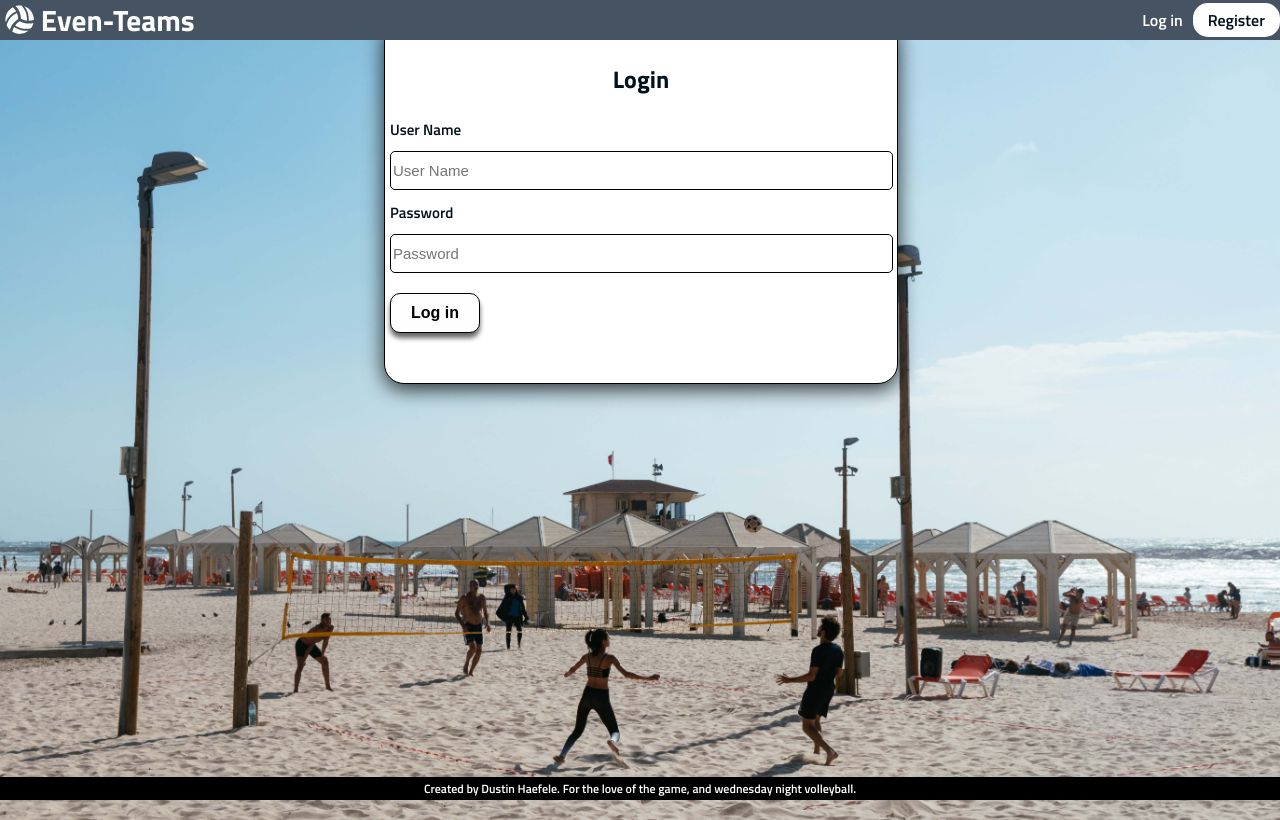
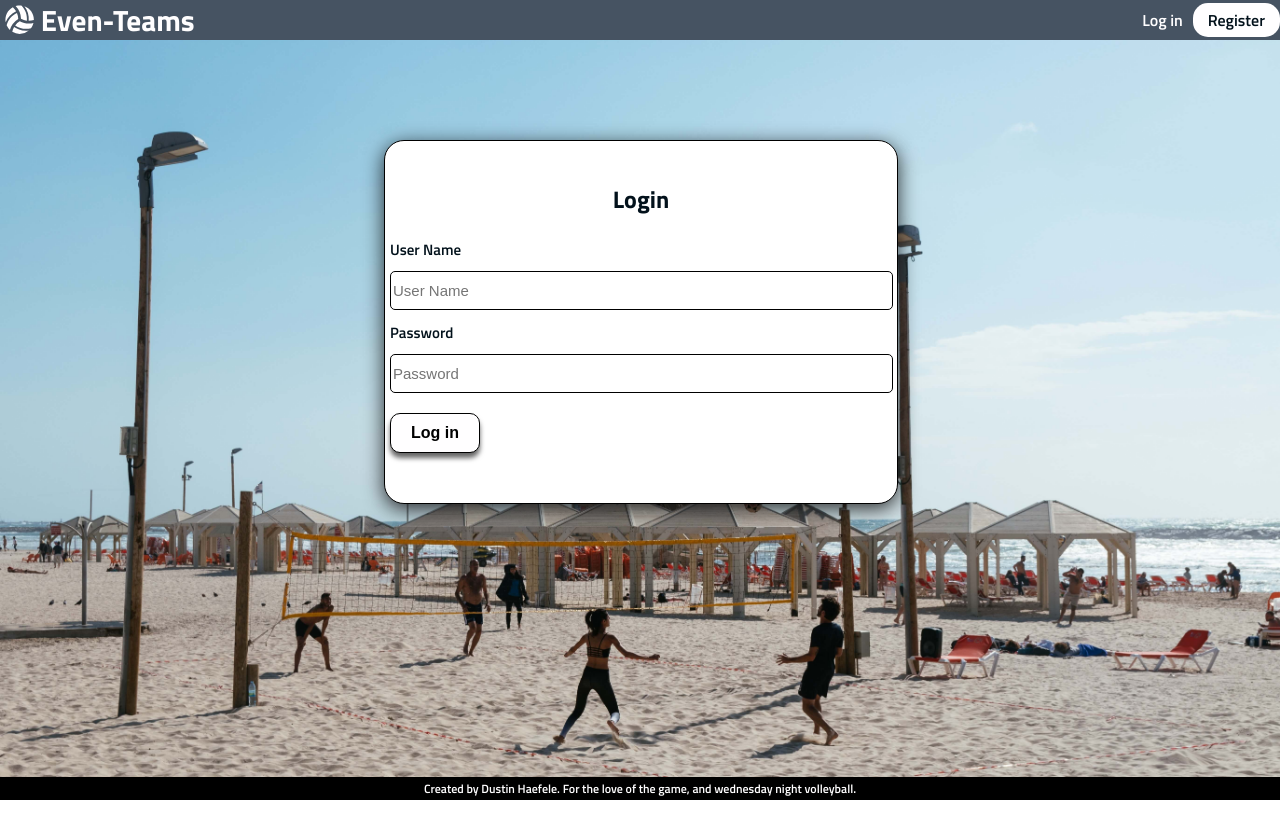
Before and after one commit to DustinHaefele/even-teams-client, a React (Create React App) app: page /login in a window 1280 px wide. Built offline with nearby package versions, Linux system fonts and the light colour scheme.

Commit message:
updated main section padding and button-div on mobile

```diff
--- a/src/App.css
+++ b/src/App.css
@@ -21,10 +21,20 @@ footer p {
   padding: 2px 0;
 }
 
+.main-section {
+  padding-top: 60px;
+}
+
+
 @media screen and (min-width: 480px) {
   .App {
     background-image: url('./volleyball2tiny.jpg');
     background-size: cover;
 
   }
+
+  .main-section {
+    padding-top: 120px;
+  }
+
 }
--- a/src/App.js
+++ b/src/App.js
@@ -30,7 +30,7 @@ class App extends React.Component {
         <header className="App__header">
           <Header />
         </header>
-        <main>
+        <main className='main-section'>
           {this.state.hasError && (
             <p className="red">Sorry, something went wrong!</p>
           )}
--- a/src/routes/MakeTeamsPage/MakeTeamsPage.css
+++ b/src/routes/MakeTeamsPage/MakeTeamsPage.css
@@ -62,6 +62,7 @@
 
 .team-button-div {
   display: flex;
+  flex-wrap: wrap;
   justify-content: space-around;
   margin-top: 30px;
 }
```
